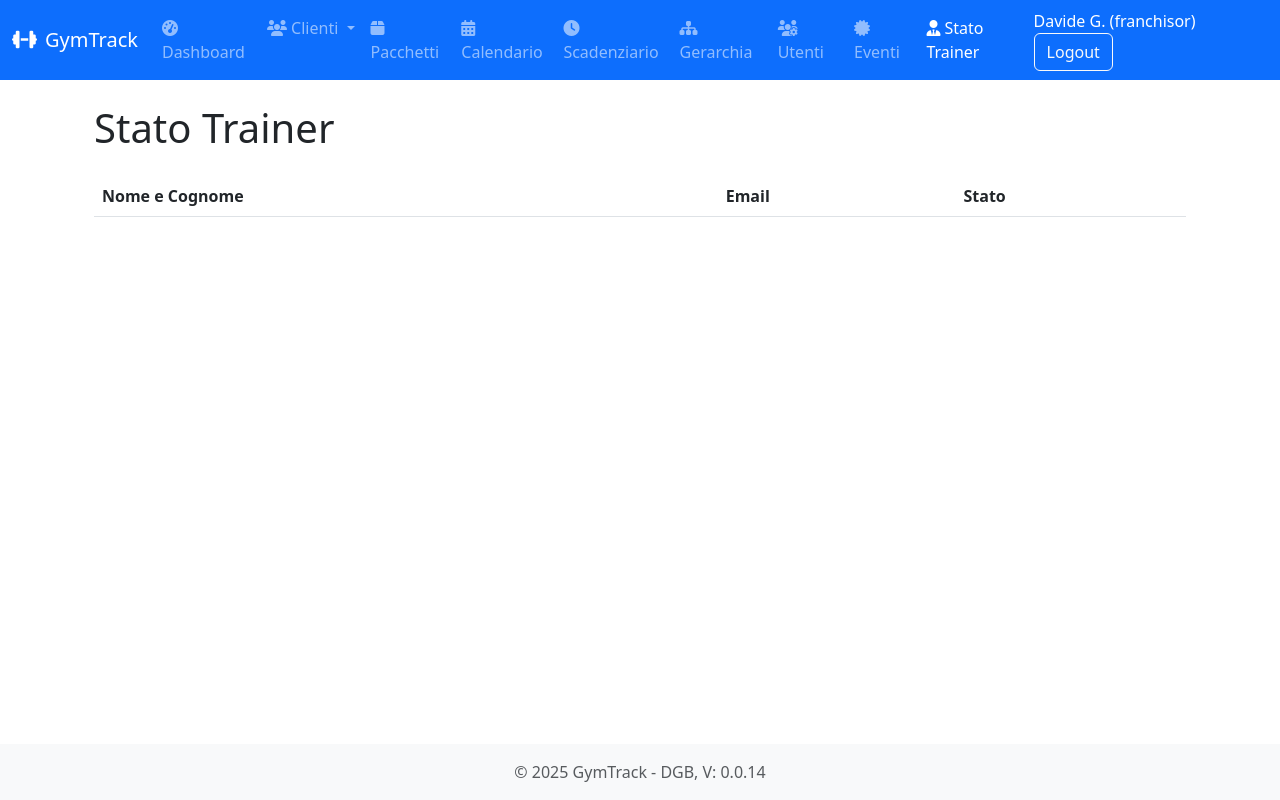
After one commit to dendicoding/GymTrack, a Flask app: page /trainer-status in a window 1280 px wide. The commit adds this page. Run offline with Flask 3, Linux system fonts and the light colour scheme; a user stored in the database is signed in; data comes from the database, SQL or seed files in the repository; both versions use the stored data as it was after the commit; lists and menus that the app fills with data are empty; parts of the project's set-up code (start-up, migrations or seed data) failed here and were passed over; some libraries are stand-ins or nearby versions.

Commit message:
V: 0.0.14: Added Presence Trainer functionality, Added Dashboard to see active trainers

```diff
--- a/app.py
+++ b/app.py
@@ -1053,6 +1053,77 @@ def lista_eventi():
     eventi = db.get_all_eventi()
     return render_template('eventi/lista.html', eventi=eventi)
 
+@app.route('/trainer/attendance', methods=['GET'])
+@login_required
+def trainer_attendance():
+    if session.get('user_role') != 'trainer':
+        abort(403)
+    trainer_id = session.get('user_id')
+    is_present = db.is_trainer_present(trainer_id)
+    return render_template('trainer_attendance.html', is_present=is_present)
+
+@app.route('/trainer/entrata', methods=['POST'])
+@login_required
+def trainer_entrata():
+    if session.get('user_role') != 'trainer':
+        abort(403)
+    trainer_id = session.get('user_id')
+    db.log_event(trainer_id, session.get('user_email'), 'entra', 'Trainer entrato')
+    flash('Entrata registrata con successo!', 'success')
+    return redirect(url_for('trainer_attendance'))
+
+@app.route('/trainer/uscita', methods=['POST'])
+@login_required
+def trainer_uscita():
+    if session.get('user_role') != 'trainer':
+        abort(403)
+    trainer_id = session.get('user_id')
+    db.log_event(trainer_id, session.get('user_email'), 'esci', 'Trainer uscito')
+    flash('Uscita registrata con successo!', 'success')
+    return redirect(url_for('trainer_attendance'))
+
+@app.route('/trainer-status')
+@login_required
+def trainer_status():
+    user_role = session.get('user_role')
+    user_email = session.get('user_email')
+
+    # Fetch sede_ids based on user role
+    sede_ids = []
+    if user_role == 'sede':
+        sede = db.get_sede_by_email(user_email)
+        if sede:
+            sede_ids.append(sede['id'])
+    elif user_role == 'trainer':
+        sede = db.get_sede_by_trainer_email(user_email)
+        if sede:
+            sede_ids.append(sede['id'])
+    elif user_role == 'societa':
+        societa = db.get_societa_by_email(user_email)
+        if societa:
+            sedi = db.get_sedi_by_societa(societa['id'])
+            sede_ids.extend([sede['id'] for sede in sedi])
+    elif user_role == 'area_manager':
+        societa = db.get_societa_by_area_manager_email(user_email)
+        for company in societa:
+            sedi = db.get_sedi_by_societa(company['id'])
+            sede_ids.extend([sede['id'] for sede in sedi])
+    elif user_role == 'franchisor':
+        area_managers = db.get_area_managers_by_franchisor_email(user_email)
+        for manager in area_managers:
+            societa = db.get_societa_by_area_manager(manager['id'])
+            for company in societa:
+                sedi = db.get_sedi_by_societa(company['id'])
+                sede_ids.extend([sede['id'] for sede in sedi])
+
+    # Ensure only valid sede_ids are used
+    sede_ids = [sede_id for sede_id in sede_ids if sede_id is not None]
+
+    # Fetch trainers and their status
+    trainers = db.get_trainers_with_status(sede_ids)
+
+    return render_template('trainer_status.html', trainers=trainers)
+
 if __name__ == '__main__':
     #db.migrate_database()
     #db.create_user_tables
--- a/database.py
+++ b/database.py
@@ -1633,3 +1633,42 @@ def get_all_eventi():
         return eventi
     finally:
         conn.close()
+
+def is_trainer_present(trainer_id):
+    """Check if the trainer's last action was 'entra'."""
+    conn = get_db_connection()
+    try:
+        last_event = conn.execute('''
+        SELECT azione FROM eventi
+        WHERE utente_id = ? AND (azione = 'entra' OR azione = 'esci')
+        ORDER BY data_evento DESC LIMIT 1
+        ''', (trainer_id,)).fetchone()
+        return last_event and last_event['azione'] == 'entra'
+    finally:
+        conn.close()
+
+def get_trainers_with_status(sede_ids):
+    """Fetch trainers and their current status (entered or not) for the given sede_ids."""
+    conn = get_db_connection()
+    try:
+        placeholders = ','.join('?' for _ in sede_ids)
+        query = f'''
+            SELECT
+                t.id,
+                t.nome,
+                t.cognome,
+                t.email,
+                COALESCE((
+                    SELECT e.azione
+                    FROM eventi e
+                    WHERE e.utente_id = t.id AND (e.azione = 'entra' OR e.azione = 'esci')
+                    ORDER BY e.data_evento DESC LIMIT 1
+                ), 'esci') AS stato
+            FROM trainer t
+            WHERE t.sede_id IN ({placeholders})
+            ORDER BY t.cognome, t.nome
+        '''
+        trainers = conn.execute(query, sede_ids).fetchall()
+        return [dict(trainer) for trainer in trainers]
+    finally:
+        conn.close()
--- a/templates/base.html
+++ b/templates/base.html
@@ -59,9 +59,26 @@
                     </li>
                     <li class="nav-item">
                         <a class="nav-link {% if request.path == url_for('all_utenti') %}active{% endif %}" href="{{ url_for('all_utenti') }}">
-                            <i class="fas fa-sitemap me-1"></i>Utenti
+                            <i class="fa-solid fa-users-gear me-1"></i>Utenti
                         </a>
                     </li>
+                    <li class="nav-item">
+                        <a class="nav-link {% if request.path == url_for('lista_eventi') %}active{% endif %}" href="{{ url_for('lista_eventi') }}">
+                            <i class="fa-solid fa-certificate me-1"></i>Eventi
+                        </a>
+                    </li>
+                    <li class="nav-item">
+                        <a class="nav-link {% if request.path == url_for('trainer_status') %}active{% endif %}" href="{{ url_for('trainer_status') }}">
+                            <i class="fas fa-user-tie me-1"></i>Stato Trainer
+                        </a>
+                    </li>
+                    {% if session.user_role == 'trainer' %}
+                    <li class="nav-item">
+                        <a class="nav-link {% if request.path == url_for('trainer_attendance') %}active{% endif %}" href="{{ url_for('trainer_attendance') }}">
+                            <i class="fas fa-user-check me-1"></i>Presenze Trainer
+                        </a>
+                    </li>
+                    {% endif %}
                 </ul>
                 <div class="ms-auto">
                     {% if session.user_name %}
@@ -92,7 +109,7 @@
 
     <footer class="footer mt-auto py-3 bg-light fixed-bottom">
         <div class="container text-center">
-            <span class="text-muted">© 2025 GymTrack - DGB, V: 0.0.13</span>
+            <span class="text-muted">© 2025 GymTrack - DGB, V: 0.0.14</span>
         </div>
     </footer>
 
--- /dev/null
+++ b/templates/trainer_status.html
@@ -0,0 +1,33 @@
+{% extends "base.html" %}
+
+{% block title %}Stato Trainer{% endblock %}
+
+{% block content %}
+<div class="container">
+    <h1 class="mt-4">Stato Trainer</h1>
+    <table class="table table-striped mt-4">
+        <thead>
+            <tr>
+                <th>Nome e Cognome</th>
+                <th>Email</th>
+                <th>Stato</th>
+            </tr>
+        </thead>
+        <tbody>
+            {% for trainer in trainers %}
+            <tr>
+                <td>{{ trainer.nome }} {{ trainer.cognome }}</td>
+                <td>{{ trainer.email }}</td>
+                <td>
+                    {% if trainer.stato == 'entra' %}
+                        <span class="badge bg-success">Entrato</span>
+                    {% else %}
+                        <span class="badge bg-danger">Non Entrato</span>
+                    {% endif %}
+                </td>
+            </tr>
+            {% endfor %}
+        </tbody>
+    </table>
+</div>
+{% endblock %}
```
Also changed, not shown: templates/trainer_attendance.html (added, +21 -0 lines), gym_manager.db.
